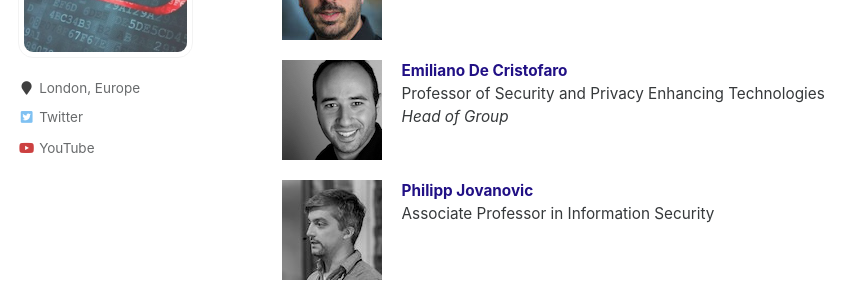
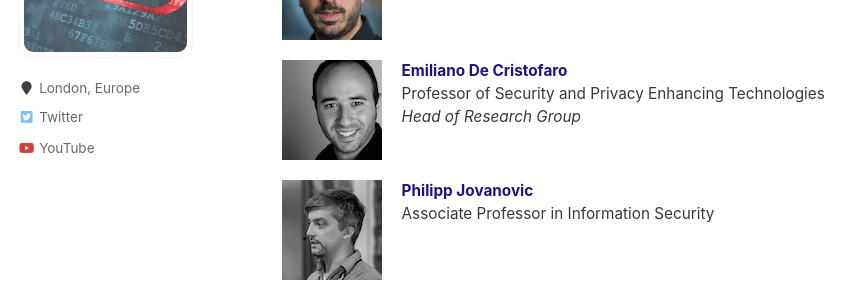
Before and after one commit to uclisec/uclisec.github.io, a Jekyll site: the page built from _pages/people.md, in a window 1280 px wide and 900 px high, scrolled down 403 px. Shown: the part 153-452 px from the top of the window, without its empty margins (0-868 px from the left). Built offline with Jekyll 4.4.1, drawn with Linux system fonts in a browser that asks for light colours.

Commit message:
riscs etc

```diff
--- a/_pages/people.md
+++ b/_pages/people.md
@@ -23,7 +23,7 @@ Professor of Security and Privacy Engineering</p>
 <p class="profile"><img src="../images/emiliano2.jpg" class="profilephoto" />
 <a href="https://emilianodc.com/"><strong>Emiliano De Cristofaro</strong></a><br />
 Professor of Security and Privacy Enhancing Technologies<br />
-<em>Head of Group</em></p>
+<em>Head of Research Group</em></p>
 
 <p class="profile"><img src="../images/philipp.jpg" class="profilephoto" />
 <a href="https://philipp.jovanovic.io/"><strong>Philipp Jovanovic</strong></a><br />
```
